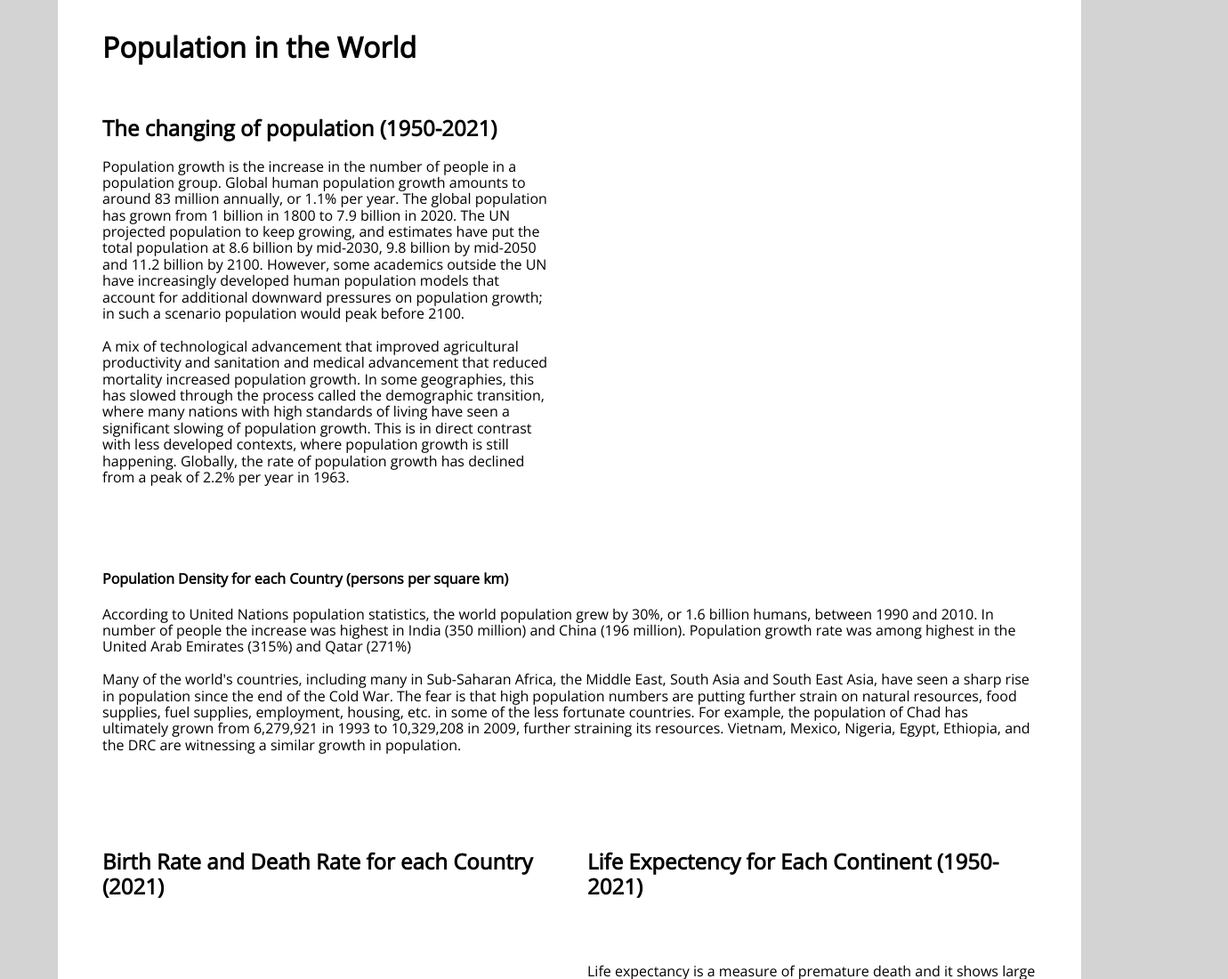
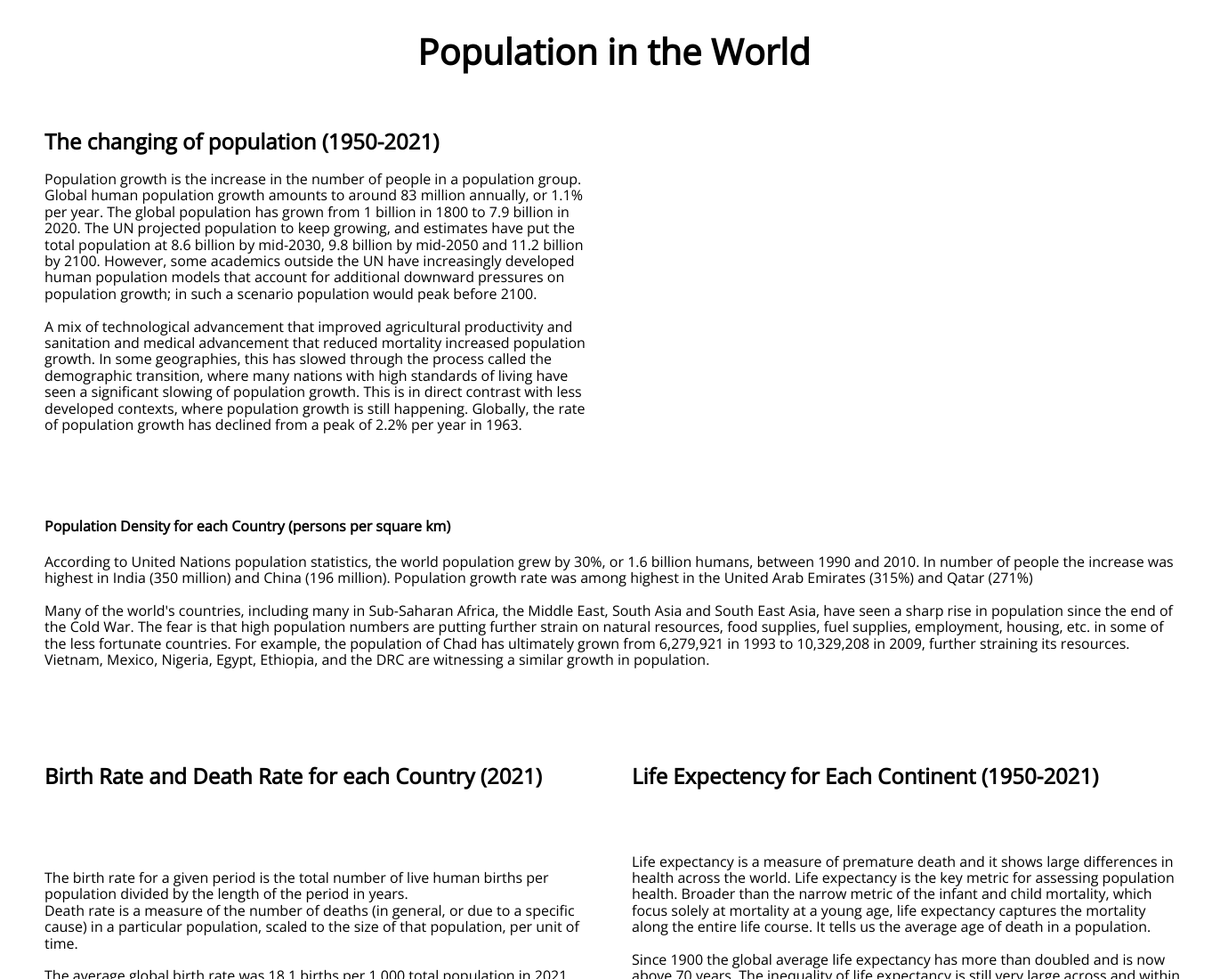
Before and after one commit to dfghtyuvbn/3179, a plain HTML site: page index.html in a window 1280 px wide. Shown: the top 1100 px of the page at 89% size, 1380 px wide, since content can reach past the window. Drawn offline with nearby package versions, Linux system fonts and the light colour scheme; a script that the page names is missing.

Commit message:
Add files via upload

```diff
--- a/css/styles.css
+++ b/css/styles.css
@@ -12,15 +12,18 @@ body *{
   }
 
   h1 {
-	font-weight: 900;
+	font-weight: 1200;
+  font-size: 40px;
+  text-align: center;
   }
 
   body {
-	background-color: lightgray;
+	background-color: lightgrey;
   }
 
   .page {
-	width: 1050px;
+  margin: 0 auto;
+	width: 1280px;
 	background-color: white;
 	margin: auto;
 	padding: 50px;
```
